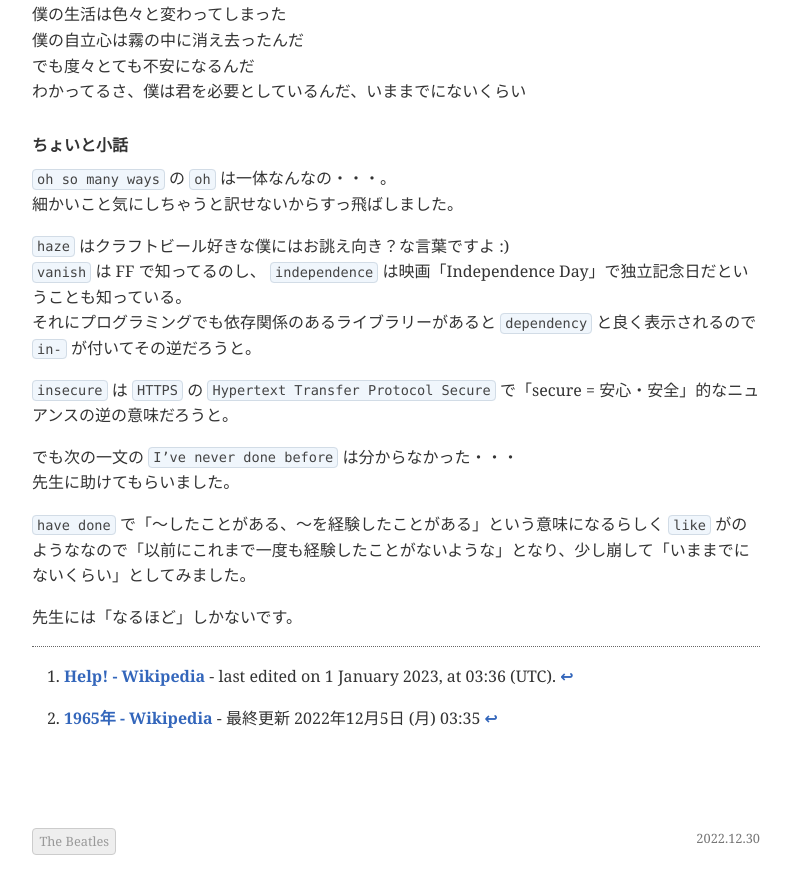
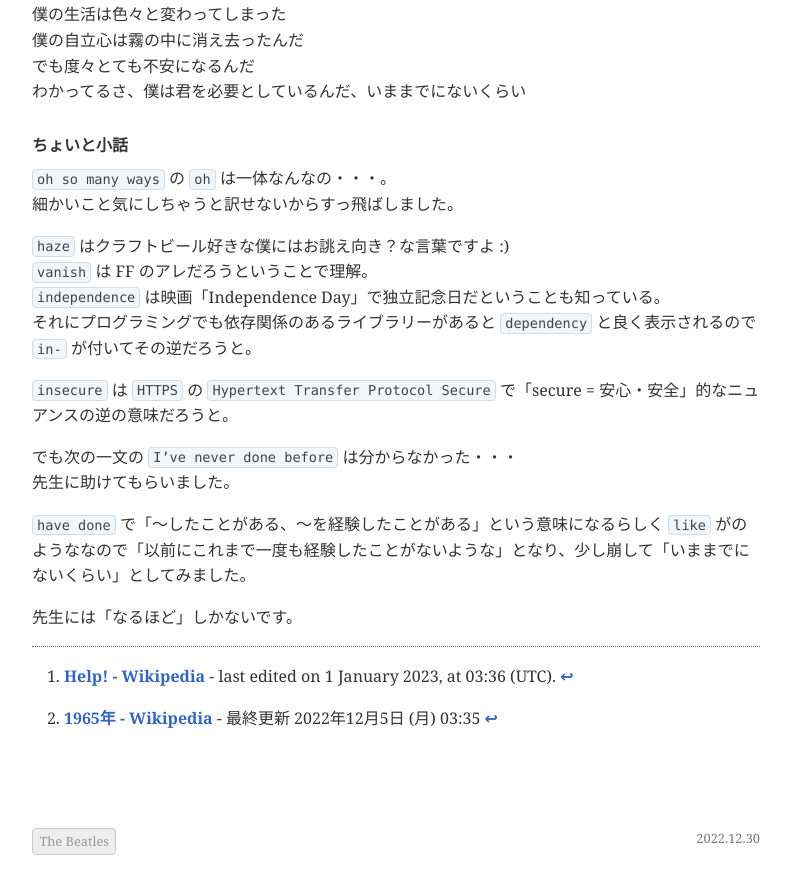
Before and after one commit to tetsuwo/en-study, a Jekyll site: the page built from _posts/2022-12-30-help-the-beatles.md, in a window 1280 px wide and 900 px high, scrolled down 3860 px. Shown: the top 894 px of the window, without its empty margins (118-909 px from the left). Built offline with Jekyll 4.4.1, drawn with Linux system fonts in a browser that asks for light colours.

Commit message:
Update 2022-12-30-help-the-beatles.md

```diff
--- a/_posts/2022-12-30-help-the-beatles.md
+++ b/_posts/2022-12-30-help-the-beatles.md
@@ -151,7 +151,8 @@ Help!
 細かいこと気にしちゃうと訳せないからすっ飛ばしました。
 
 `haze` はクラフトビール好きな僕にはお誂え向き？な言葉ですよ :)
-`vanish` は FF で知ってるのし、 `independence` は映画「Independence Day」で独立記念日だということも知っている。
+`vanish` は FF のアレだろうということで理解。
+`independence` は映画「Independence Day」で独立記念日だということも知っている。
 それにプログラミングでも依存関係のあるライブラリーがあると `dependency` と良く表示されるので `in-` が付いてその逆だろうと。
 
 `insecure` は `HTTPS` の `Hypertext Transfer Protocol Secure` で「secure = 安心・安全」的なニュアンスの逆の意味だろうと。
```
